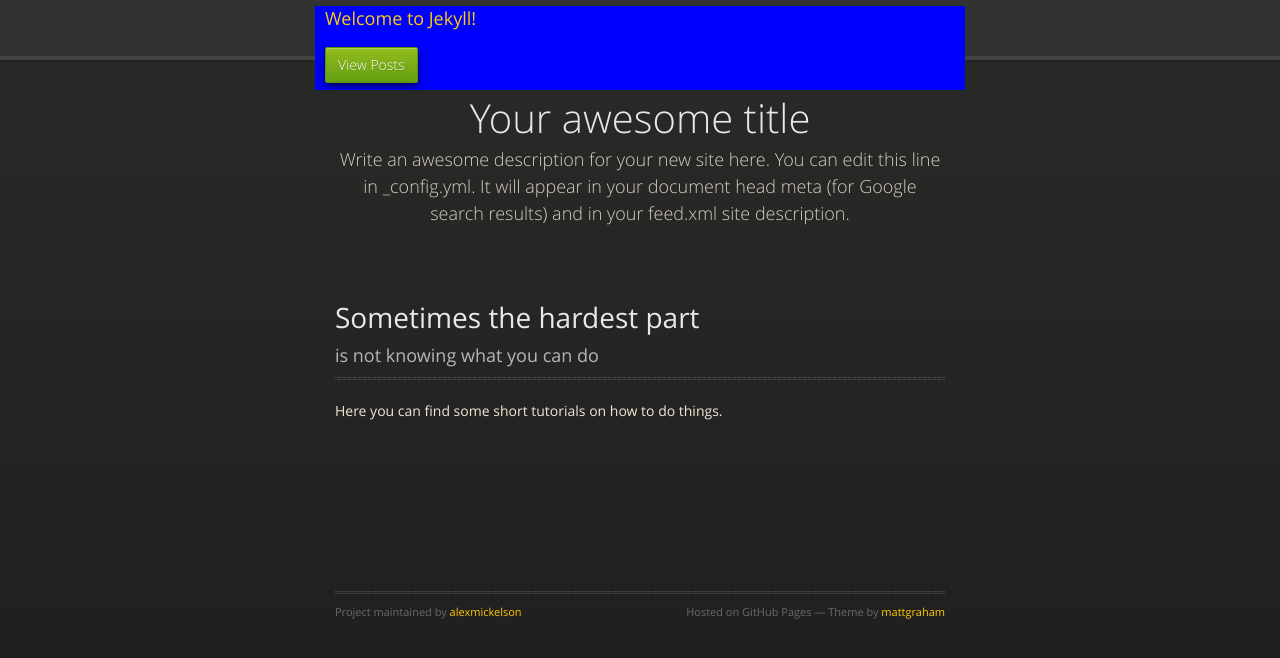
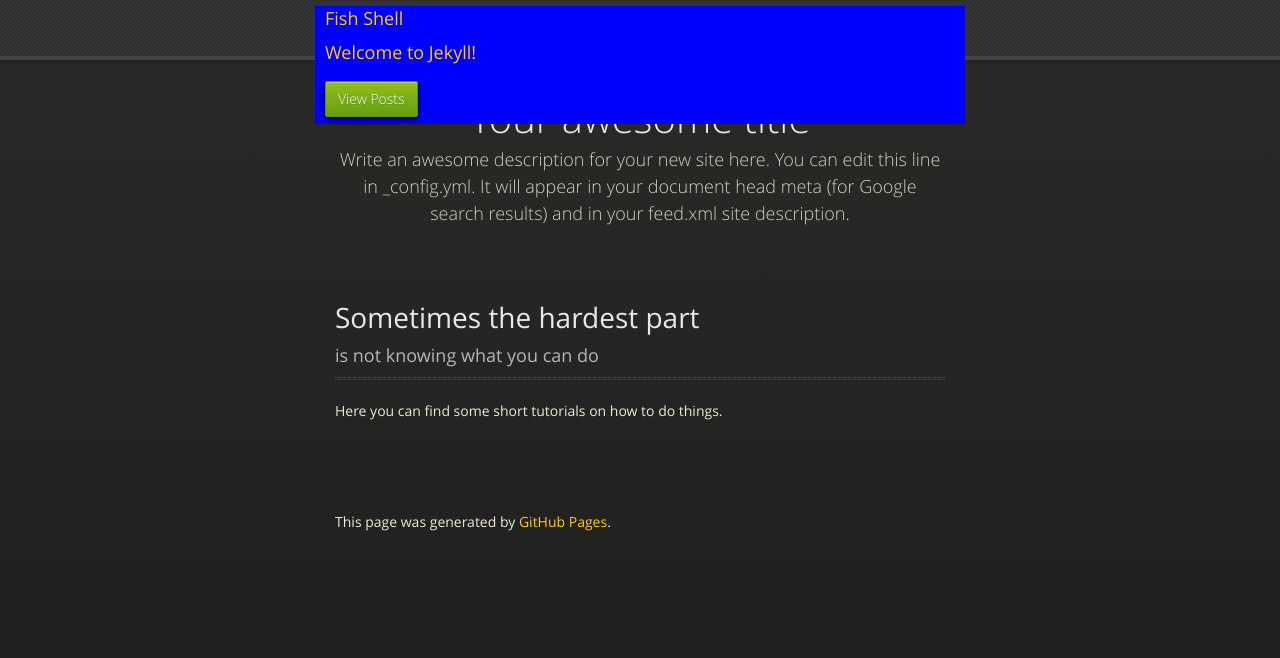
Before and after one commit to alexmickelson/alexmickelson.github.io, a Jekyll site: the page built from index.md, in a window 1280 px wide. Shown: the top 658 px of the page. Built offline with Jekyll 4.4.1, drawn with Linux system fonts in a browser that asks for light colours; our own code applies the rules of GitHub Pages for plain Markdown files.

Commit message:
testing posts

```diff
--- a/_layouts/default.html
+++ b/_layouts/default.html
@@ -43,8 +43,27 @@
         </div>
         {{ content }}
       </section>
+
+      <aside id="sidebar">
+          {% if site.show_downloads %}
+            <a href="{{ site.github.zip_url }}" class="button">
+              <small>Download</small>
+              .zip file
+            </a>
+            <a href="{{ site.github.tar_url }}" class="button">
+              <small>Download</small>
+              .tar.gz file
+            </a>
+          {% endif %}
+
+          {% if site.github.is_project_page %}
+            <p class="repo-owner"><a href="{{ site.github.repository_url }}">{{ site.github.repository_name }}</a> is maintained by <a href="{{ site.github.owner_url }}">{{ site.github.owner_name }}</a>.</p>
+          {% endif %}
+
+          <p>This page was generated by <a href="https://pages.github.com">GitHub Pages</a>.</p>
+        </aside>
     </div>
-    <footer class="wrapper">
+    <!-- <footer class="wrapper">
       <section>
         <div id="title">
           <hr>
@@ -52,6 +71,6 @@
           <span class="credits right">Hosted on GitHub Pages &mdash; Theme by <a href="https://twitter.com/mattgraham">mattgraham</a></span>
         </div>
       </section>
-    </footer>
+    </footer> -->
   </body>
 </html>
--- a/_posts/fish-shell.markdown
+++ b/_posts/2019-10-21-fish-shell.markdown
@@ -1,3 +1,8 @@
+---
+layout: post
+title:  "Fish Shell"
+date:   2019-10-21 16:00:00 +0000
+---
 # Fish Shell
 
 ### a command line shell for the 90s!
```
